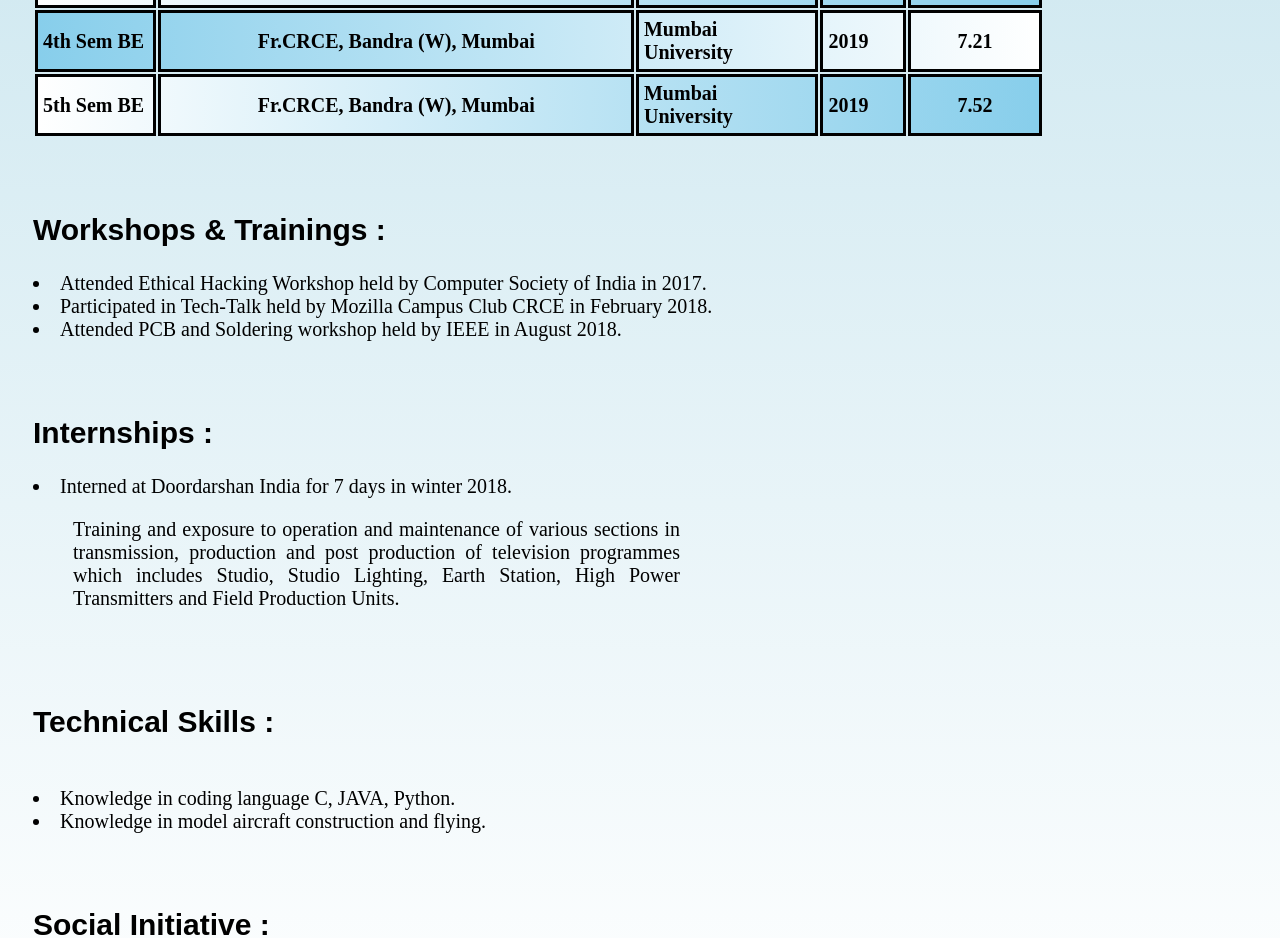
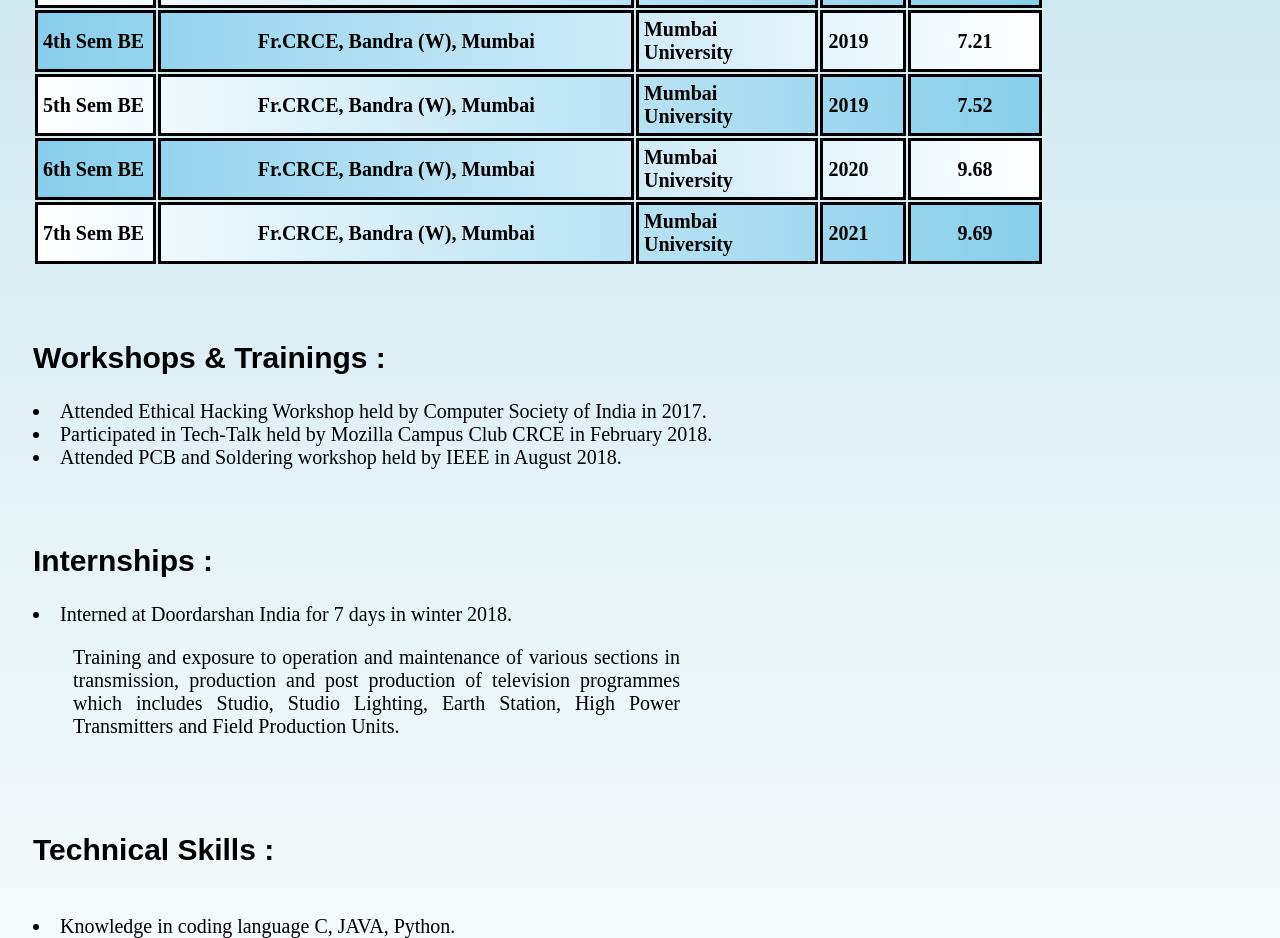
Before and after one commit to SUPERFULCRUM/mypage-, a plain HTML site: page resume.html in a window 1280 px wide. Shown: the part 920-1858 px from the top of the page. Drawn offline with Linux system fonts and the light colour scheme.

Commit message:
Update resume.html

```diff
--- a/resume.html
+++ b/resume.html
@@ -84,6 +84,20 @@
 					<td>2019</td>
 					<td>7.52</td>
 				</tr>
+								<tr>
+					<td>6th Sem BE</td>
+					<td>Fr.CRCE, Bandra (W), Mumbai</td>
+					<td>Mumbai University</td>
+					<td>2020</td>
+					<td>9.68</td>
+				</tr>
+				<tr>
+					<td>7th Sem BE</td>
+					<td>Fr.CRCE, Bandra (W), Mumbai</td>
+					<td>Mumbai University</td>
+					<td>2021</td>
+					<td>9.69</td>
+				</tr>
 				</table>
 			</section>
 		</main>
```
